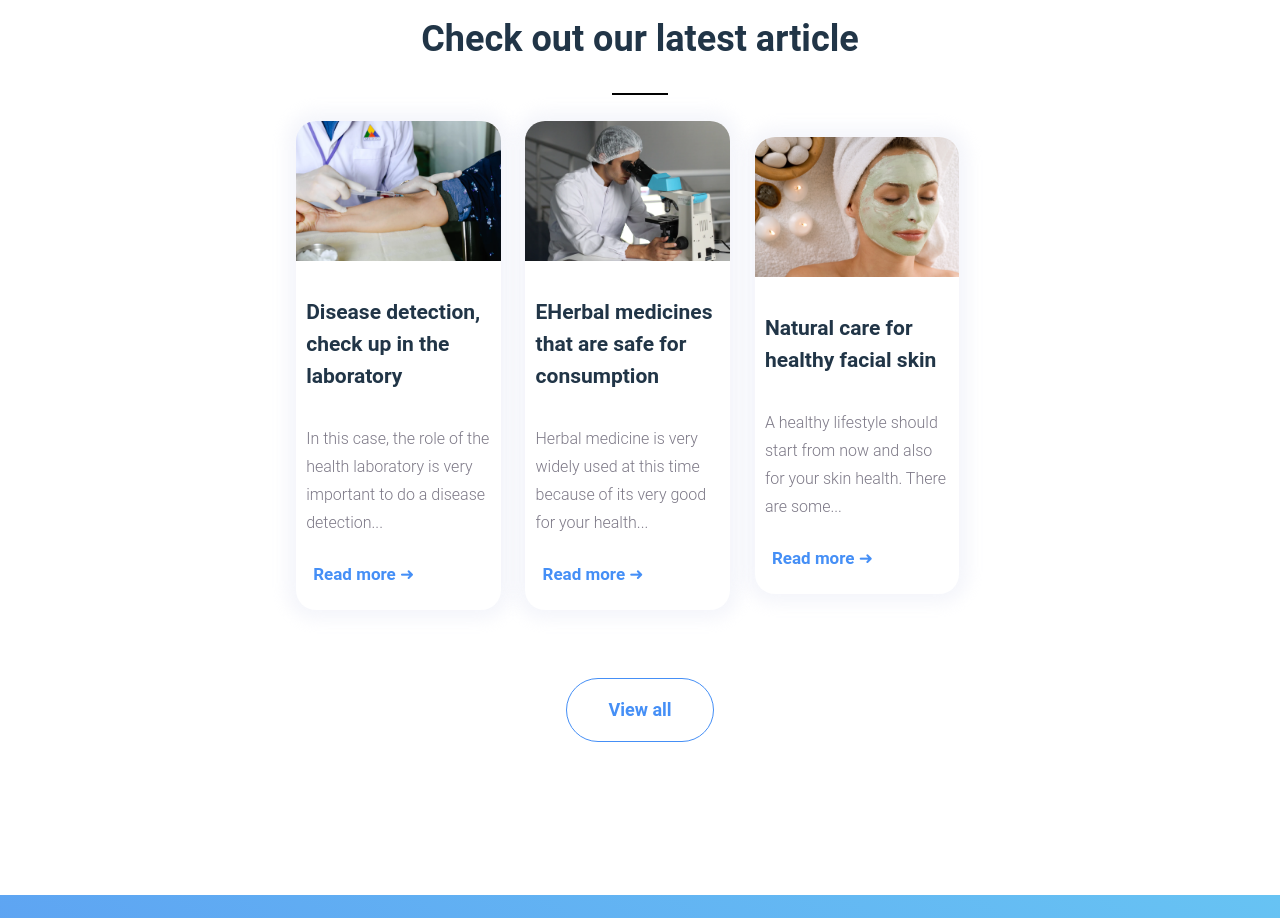
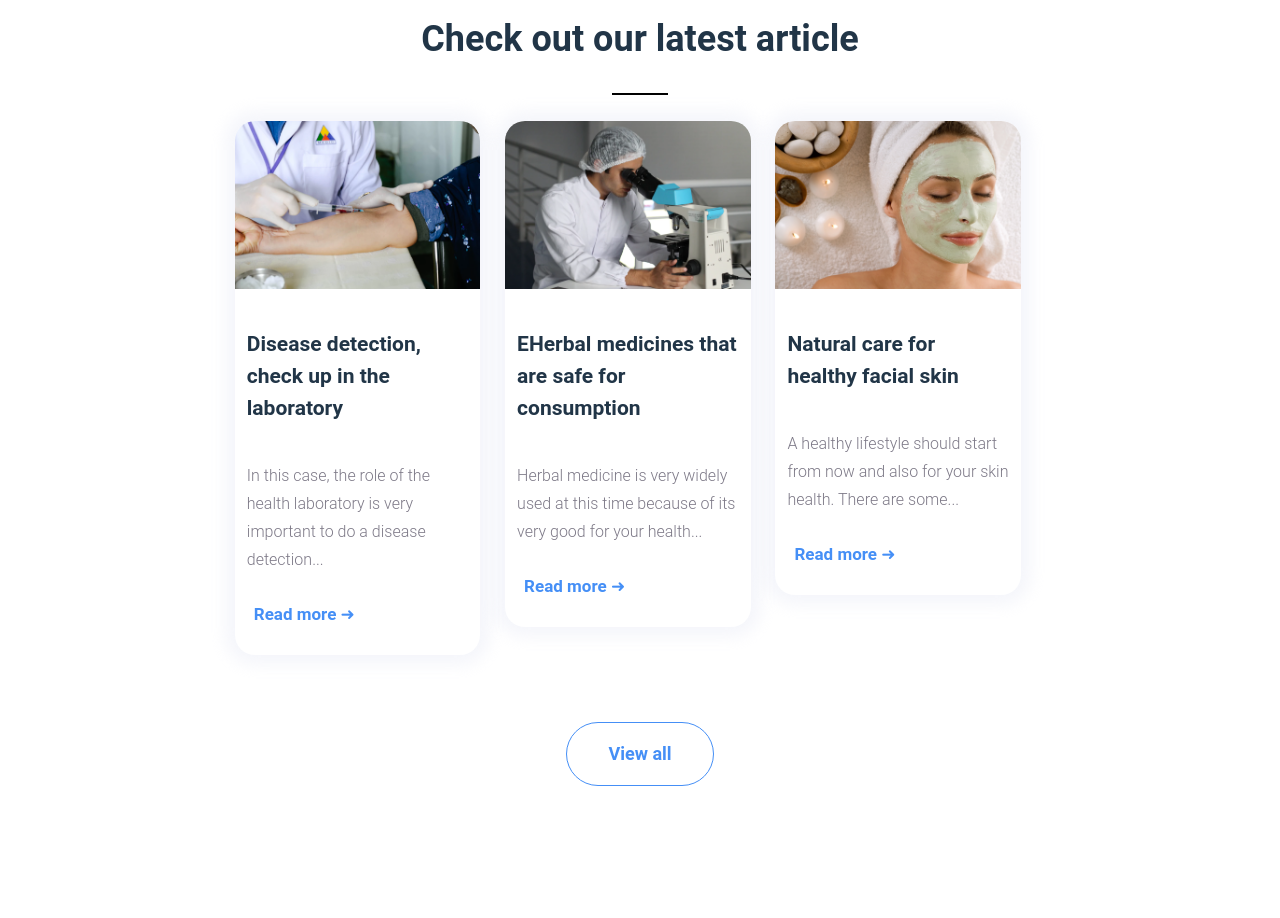
Before and after one commit to SuperJK55/effective-react-lab, a React app: page / in a window 1280 px wide. Shown: the part 4560-5478 px from the top of the page. Built offline with nearby package versions, Linux system fonts and the light colour scheme; the HTML template or start-up script is replaced by a standard one.

Commit message:
Small fix check out our latest article block

```diff
--- a/src/components/our-latest-article/OurLatestArticle.module.css
+++ b/src/components/our-latest-article/OurLatestArticle.module.css
@@ -4,7 +4,7 @@
   justify-content: center;
   align-items: start;
   border-radius: 20px;
-  width: 25%;
+  width: 30%;
   height: 45%;
   margin-right: 3%;
   margin-bottom: 2%;
@@ -51,7 +51,6 @@
   flex-direction: row;
   padding: 0% 10%;
   justify-content: center;
-  align-items: center;
 }
 
 .promo {
```
